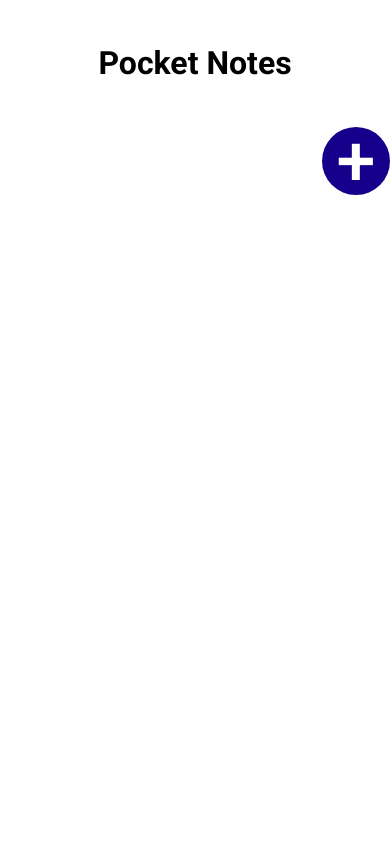
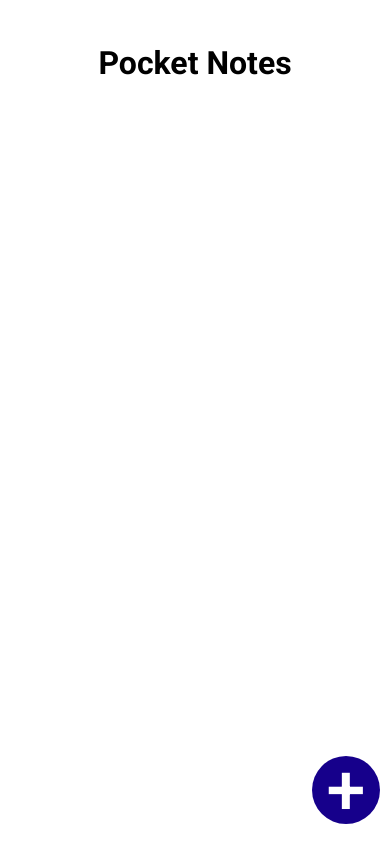
Before and after one commit to jaswindersingh97/Module-Test2-Notes-app, a React (Vite) app in the folder NotesApp/: page /GroupName/1 in a window 390 px wide. Built offline with nearby package versions, Linux system fonts and the light colour scheme.

Commit message:
Update Left.module.css

```diff
--- a/NotesApp/src/components/Left.module.css
+++ b/NotesApp/src/components/Left.module.css
@@ -53,7 +53,7 @@
 
 .button{
     padding: 0px;
-    position: sticky;
+    position: absolute;
     bottom: 20px;
     left:200px;
     line-height: 68.38px;
@@ -69,7 +69,7 @@
 
 @media (max-width: 750px){
     .button{
-        left:586px
+        left:80%;
     }
     .NotesGroup.selected {
         background-color: unset;
```
